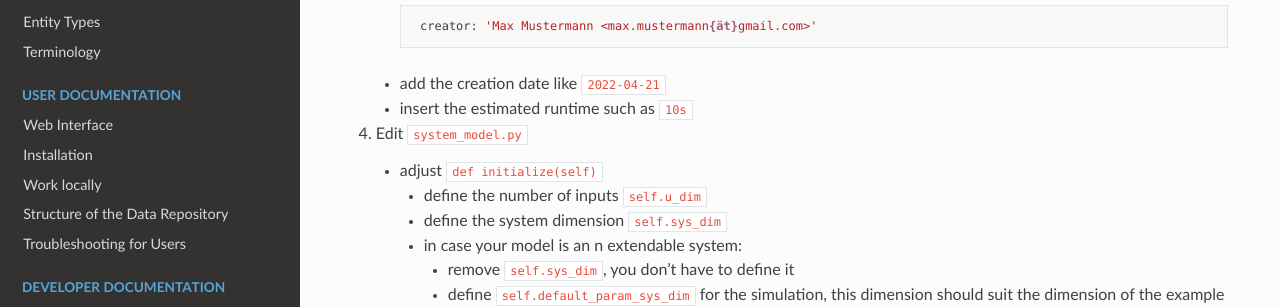
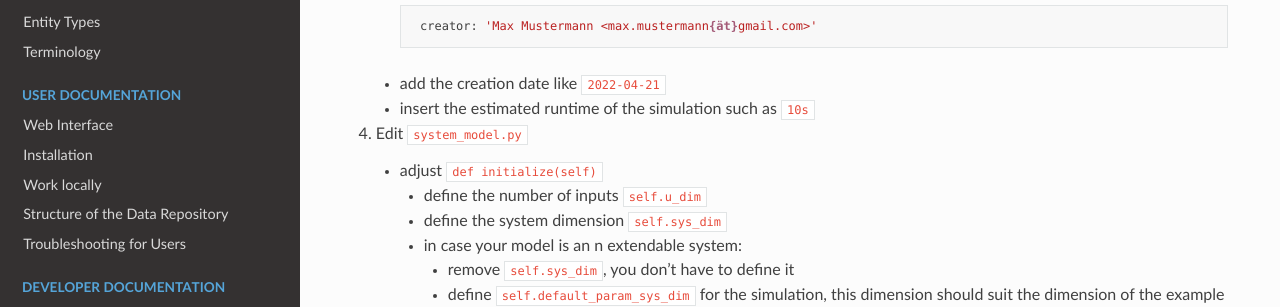
Before and after one commit to ackrep-org/ackrep_doc, a Sphinx documentation site: the page built from docs/source/devdoc/contributing_data.md, in a window 1280 px wide and 900 px high, scrolled down 1288 px. Shown: the part 159-466 px from the top of the window. Built offline with Sphinx 7.4.7 and the Read the Docs theme 2.0.0, drawn with Linux system fonts in a browser that asks for light colours.

Commit message:
Update contributing_data.md

````diff
--- a/docs/source/devdoc/contributing_data.md
+++ b/docs/source/devdoc/contributing_data.md
@@ -39,6 +39,7 @@ Please also refer to our [contributing constitution](ref_constitution)
 
 ## Adding System Models
 directory for a new system model: `ackrep_data\system_models\<model_name>\`
+
 1. Copy the `_template`-folder. Rename it in the following way: `<model_name>_system`
 2. Generate a new key with `ackrep --key`
 3. Edit `metadata.yml`
@@ -49,7 +50,7 @@ directory for a new system model: `ackrep_data\system_models\<model_name>\`
          creator: 'Max Mustermann <max.mustermann{ät}gmail.com>'
         ```
     - add the creation date like `2022-04-21`
-    - insert the estimated runtime such as `10s`
+    - insert the estimated runtime of the simulation such as `10s`
 4. Edit `system_model.py`
     - adjust `def initialize(self)`
         - define the number of inputs `self.u_dim`
````
